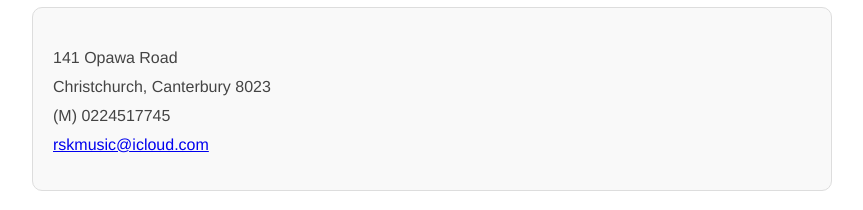
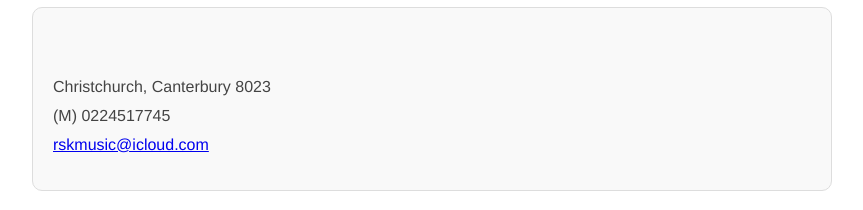
Before and after one commit to risknz/resume, a plain HTML site: page index.html in a window 1280 px wide. Shown: the part 188-398 px from the top of the page, without its empty margins (208-1071 px from the left). Drawn offline with Linux system fonts and the light colour scheme.

Commit message:
Update index.html

```diff
--- a/index.html
+++ b/index.html
@@ -11,7 +11,7 @@
     <p>Talofa Lava! My name is Ross Seinafo-Knauer, a resilient and driven individual who is focused on success in every task. I have experience in various industries, including hospitality and construction. I also possess strong skills in Data Entry, Computer Systems, Software as well as Web Development.</p>
 
     <div class="contact">
-        <p>141 Opawa Road<br>
+        <p><br>
         Christchurch, Canterbury 8023<br>
         (M) 0224517745<br>
         <a href="mailto:rskmusic@icloud.com">rskmusic@icloud.com</a></p>
```
